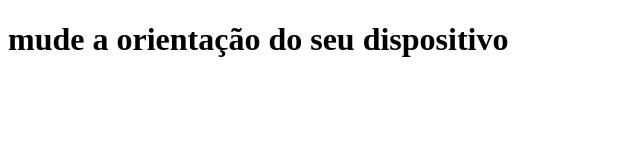
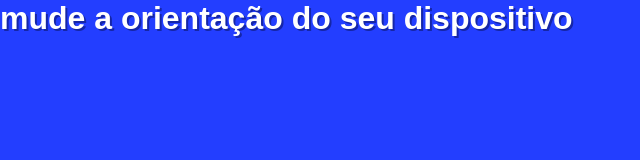
Before and after one commit to nilsonsantos37/html-css, a plain HTML site: page execícios/ex026/MQ002/index.html in a window 1280 px wide. Shown: the whole page, without its empty margins (0-640 px from the left). Drawn offline with Linux system fonts and the light colour scheme.

Commit message:
criei o exercício 002

```diff
--- a/execícios/ex026/MQ002/estilos/style.css
+++ b/execícios/ex026/MQ002/estilos/style.css
@@ -1,3 +1,20 @@
 @charset "UTF-8";
 
 /* Configurações gerais */
+
+* {
+    margin: 0px;
+    padding: 0px;
+    font-family: Arial, Helvetica, sans-serif;
+}
+
+html, body {
+   width: 100vw;
+   height: 100vh;
+   background-color: #233eff;
+}
+
+h1{
+    color: white;
+    text-shadow: 2px 2px 0px #1526a7;
+}
```
